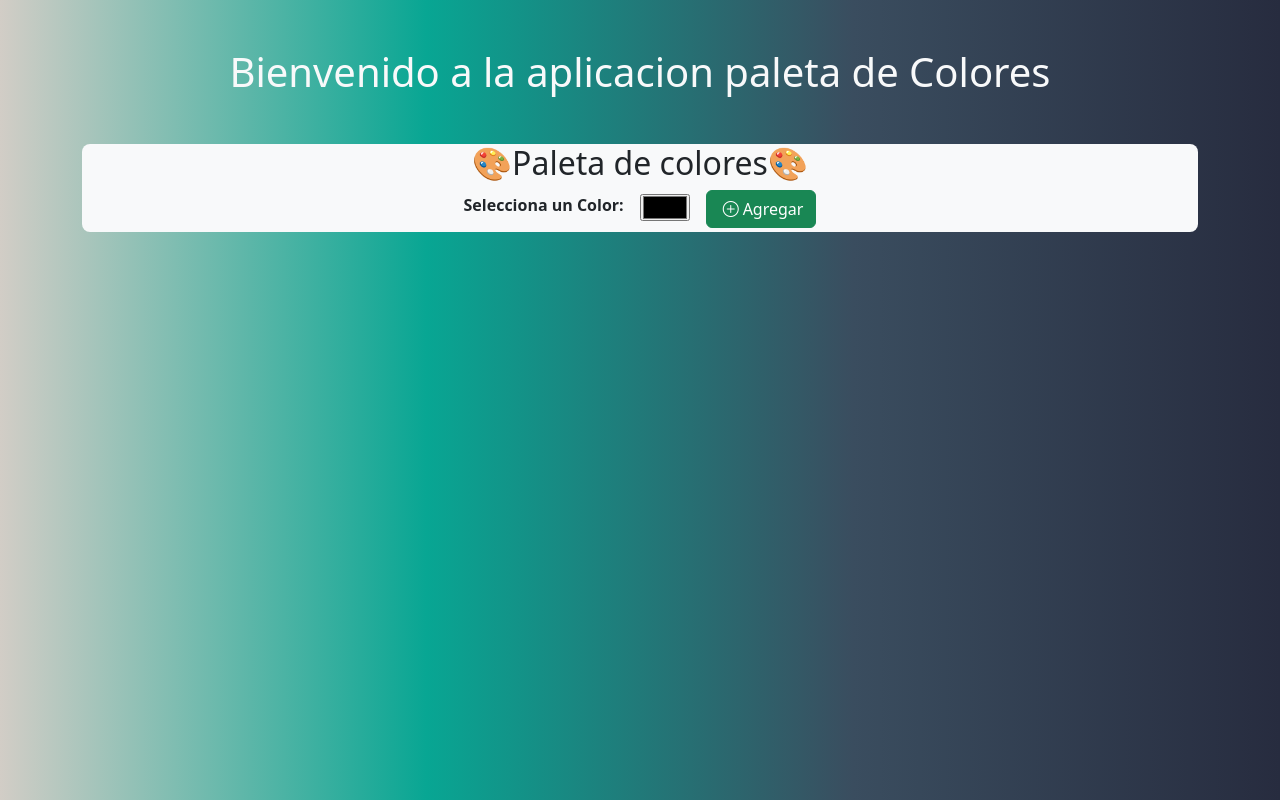
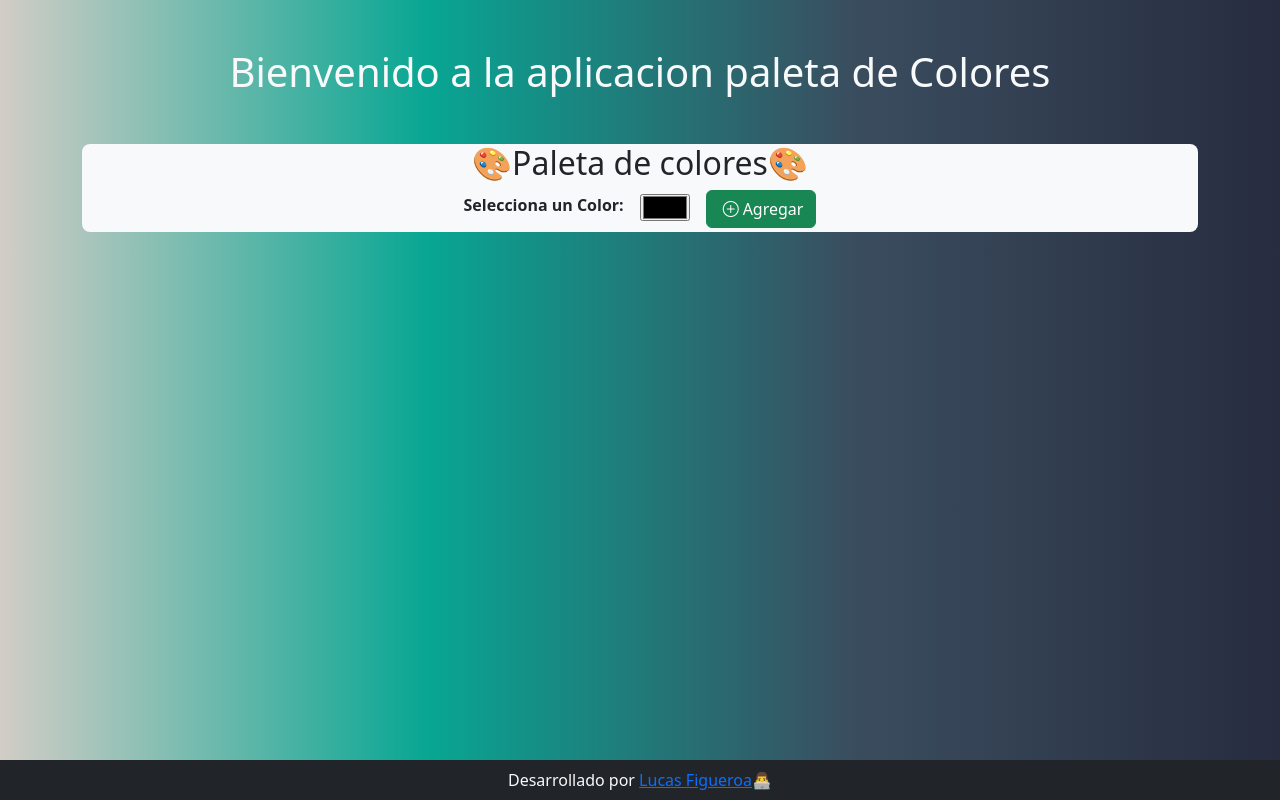
Before and after one commit to Lucaspozziok64/paletaColores-frontend, a React (Vite) app: page / in a window 1280 px wide. Built offline with nearby package versions, Linux system fonts and the light colour scheme.

Commit message:
agregue footer

```diff
--- a/src/App.jsx
+++ b/src/App.jsx
@@ -89,6 +89,9 @@
           ))}
         </Row>
       </main>
+      <footer className="bg-dark text-center text-light p-2">
+        <p className="mb-0">Desarrollado por <a href="https://github.com/Lucaspozziok64">Lucas Figueroa</a>👨‍💻</p>
+      </footer>
     </>
   );
 }
--- a/src/index.css
+++ b/src/index.css
@@ -18,6 +18,10 @@
   ); /* W3C, IE 10+/ Edge, Firefox 16+, Chrome 26+, Opera 12+, Safari 7+ */
 }
 
+main {
+  flex-grow: 1;
+}
+
 .cardColores {
   box-shadow: -1px 3px 17px 4px rgba(231, 235, 22, 1);
   -webkit-box-shadow: -1px 3px 17px 4px rgba(231, 235, 22, 1);
```
